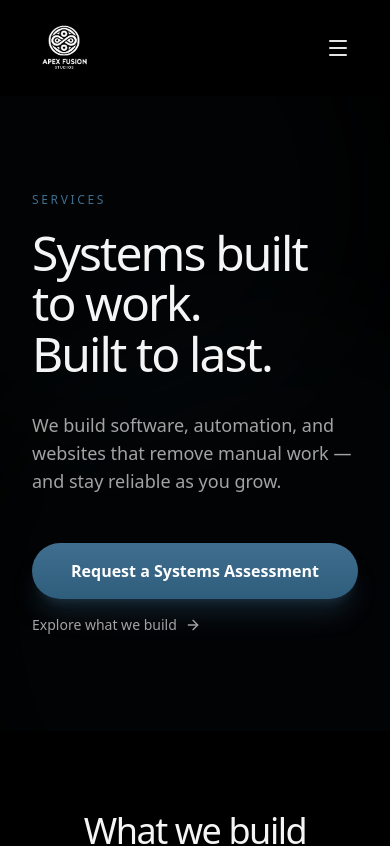
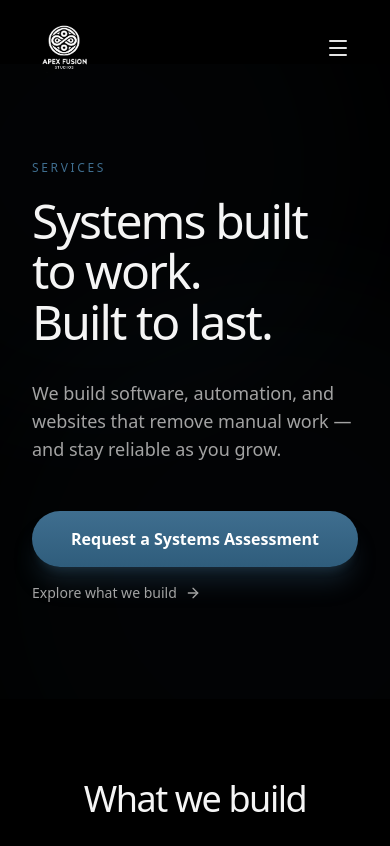
Before and after one commit to alexbritop24/apex-fusion-platform, a React (Vite) app: page /services in a window 390 px wide. Shown: the top 846 px of the page. Built offline with nearby package versions, Linux system fonts and the light colour scheme.

Commit message:
Fix mobile top spacing on Services

```diff
--- a/src/pages/Services.tsx
+++ b/src/pages/Services.tsx
@@ -75,7 +75,8 @@ export default function Services() {
     },
     {
       title: "Website Design",
-      description: "High-end websites built for clarity, credibility, and conversion.",
+      description:
+        "High-end websites built for clarity, credibility, and conversion.",
       bullets: [
         "Modern marketing sites (Vite/React)",
         "Clear information architecture",
@@ -99,7 +100,8 @@ export default function Services() {
 
       <BookingModal isOpen={bookingOpen} onClose={() => setBookingOpen(false)} />
 
-      <main id="main" className="pt-24">
+      {/* ✅ FIX: mobile nav is h-16, desktop nav is h-24 */}
+      <main id="main" className="pt-16 md:pt-24">
         {/* HERO */}
         <section className="relative overflow-hidden px-8 py-24 lg:px-16">
           <div
@@ -126,8 +128,8 @@ export default function Services() {
 
             {/* ✅ UPDATED (simpler) */}
             <p className="mt-8 max-w-3xl text-lg font-light text-neutral-400 md:text-xl">
-              We build software, automation, and websites that remove manual work —
-              and stay reliable as you grow.
+              We build software, automation, and websites that remove manual work
+              — and stay reliable as you grow.
             </p>
 
             <div className="mt-12 flex flex-col gap-4 sm:flex-row sm:items-center">
```
